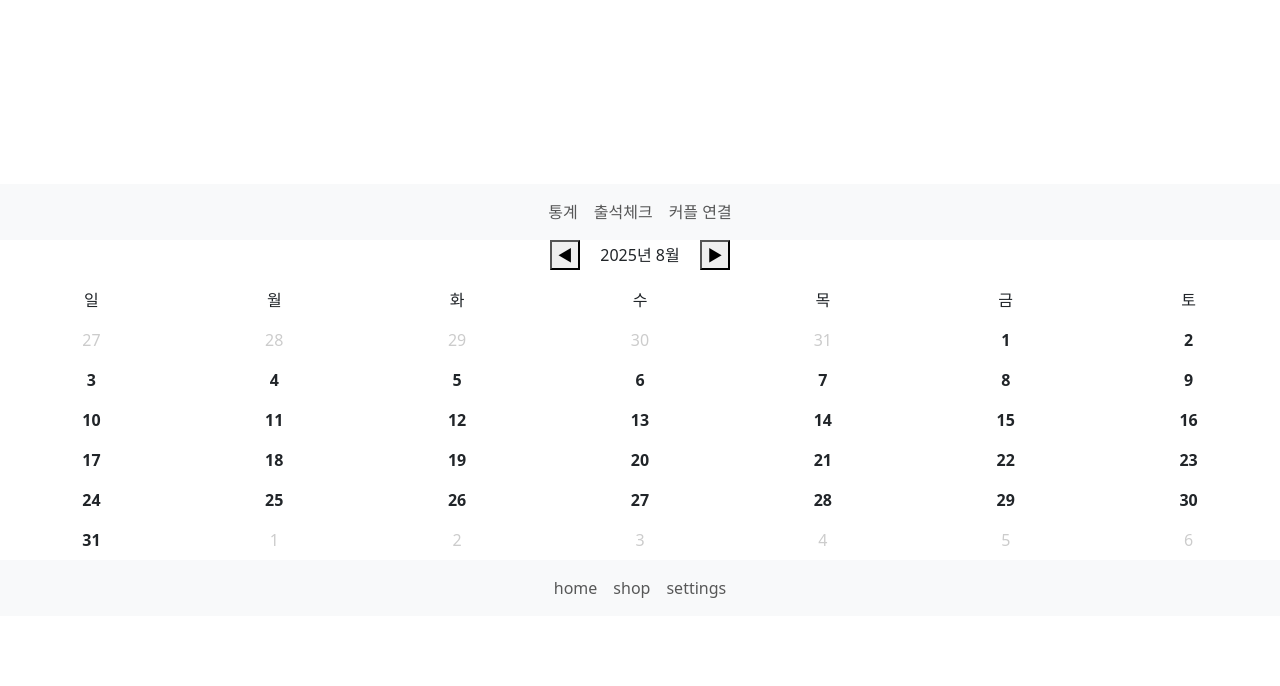
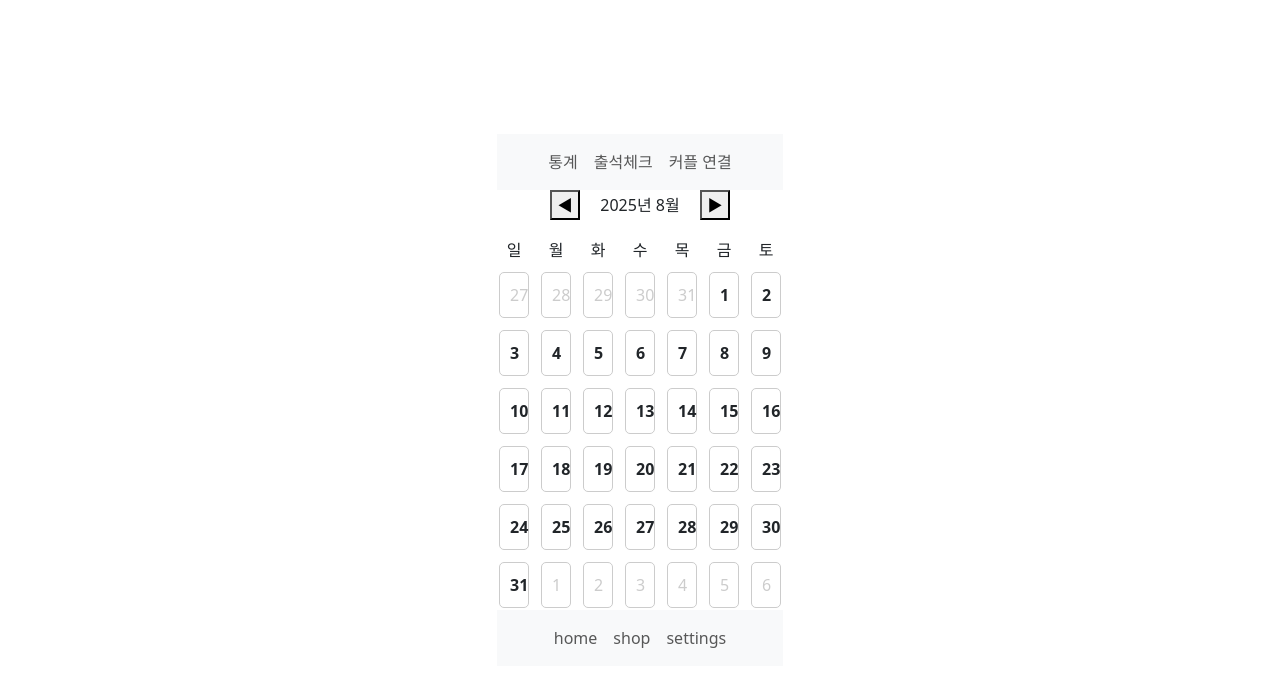
Before and after one commit to suyeonlee333333/accountBook-front, a React (Vite) app: page / in a window 1280 px wide. Shown: the top 686 px of the page. Built offline with nearby package versions, Linux system fonts and the light colour scheme.

Commit message:
라우팅으로 관리된 캘린더

```diff
--- a/src/App.css
+++ b/src/App.css
@@ -11,14 +11,19 @@
     }
 
     .weekdays, .dates {
+    grid-template-columns: repeat(7, 1fr);
     display: grid;
-    grid-template-columns: repeat(7, 1fr);
+    /* grid-template-columns: repeat(auto-fit, minmax(100px, 1fr)); */
+    gap: 0.5rem;
     }
 
     .weekday, .date {
-    padding: 8px;
+    padding: 0.5rem;
+    font-size: 1rem;
     text-align: center;
     }
+
+
 
     .other-month {
     color: #ccc;
@@ -29,7 +34,7 @@
     }
 
     .top-bar {
-        width: 100vw;
+
         display: left;
         align-items: center;
     }
--- a/src/App.jsx
+++ b/src/App.jsx
@@ -2,7 +2,7 @@ import './App.css';
 import {useState, useEffect} from 'react';
 import 'bootstrap/dist/css/bootstrap.min.css';
 import { Navbar, Nav, Container } from 'react-bootstrap';
-import { BrowserRouter, Routes, Route, useNavigate } from 'react-router-dom';
+import { BrowserRouter, Routes, Route, useNavigate, useParams } from 'react-router-dom';
 //import 'react-big-calendar/lib/css/react-big-calendar.css'
 //import { Calendar, momentLocalizer } from 'react-big-calendar'
 //import moment from 'moment'
@@ -40,7 +40,7 @@ export default function App() {
 
       <>
       <Navbar bg="light" data-bs-theme="light">
-        <Container className="under-bar"style={{weight: '300px'}}>
+        <Container className="under-bar"style={{width: '100%'}}>
           <Nav className="me-auto">
             <Nav.Link href="#home">home</Nav.Link>
             <Nav.Link href="#shop">shop</Nav.Link>
@@ -62,6 +62,13 @@ export default function App() {
   useEffect(()=> {
     renderCalender();
   },[currentDate]);
+
+  const fmtYMD = (d) => {
+    const y = d.getFullYear();
+    const m = String(d.getMonth() + 1).padStart(2, '0');
+    const day = String(d.getDate()).padStart(2, '0');
+    return `${y}-${m}-${day}`;
+  };
 
   const renderCalender = () => {
     let date = currentDate;
@@ -90,12 +97,25 @@ export default function App() {
       nextDates.push(i);
     }
 
-    const allDates = prevDates
-        .map((d) => ({ date: d, type: "prev" }))
-        .concat(thisDates.map((d) => ({ date: d, type: "this" })))
-        .concat(nextDates.map((d) => ({ date: d, type: "next" })));
+    const cells = [
+      ...prevDates.map(d => ({
+        dateStr: fmtYMD(new Date(viewYear, viewMonth - 1, d)),
+        day: d,
+        type: 'prev',
+      })),
+      ...thisDates.map(d => ({
+        dateStr: fmtYMD(new Date(viewYear, viewMonth, d)),
+        day: d,
+        type: 'this',
+      })),
+      ...nextDates.map(d => ({
+        dateStr: fmtYMD(new Date(viewYear, viewMonth + 1, d)),
+        day: d,
+        type: 'next',
+      })),
+    ];
 
-      setDates(allDates);
+    setDates(cells);
   };
 
     const prevMonth = () => {
@@ -106,43 +126,11 @@ export default function App() {
       setCurrentDate(new Date(currentDate.getFullYear(), currentDate.getMonth() + 1));
     };
 
-  //   const onDateClick = (date) => {
-  //   setSelectedDate(date);
-  //   navigate(`/date/${date}`);
-  //   };
+    const onDateClick = (dateStr) => {
+    setSelectedDate(dateStr);          // 하이라이트
+    navigate(`/date/${dateStr}`);      // 해당 날짜 상세 페이지로 이동
+  };
 
-
-  //   {dates.map((item, idx) => {
-  // // 현재 날짜 기준 연도, 월 가져오기
-  // const realYear = (() => {
-  //   if (item.type === "prev") {
-  //     if (currentDate.getMonth() === 0) return currentDate.getFullYear() - 1;
-  //     else return currentDate.getFullYear();
-  //   } else if (item.type === "next") {
-  //     if (currentDate.getMonth() === 11) return currentDate.getFullYear() + 1;
-  //     else return currentDate.getFullYear();
-  //   } else {
-  //     return currentDate.getFullYear();
-  //   }
-  // })();
-
-  // const realMonth = (() => {
-  //   if (item.type === "prev") {
-  //     if (currentDate.getMonth() === 0) return 11;
-  //     else return currentDate.getMonth() - 1;
-  //   } else if (item.type === "next") {
-  //     if (currentDate.getMonth() === 11) return 0;
-  //     else return currentDate.getMonth() + 1;
-  //   } else {
-  //     return currentDate.getMonth();
-  //   }
-  // })();
-  //   })}
-
-  //   const formattedMonth = String(realMonth + 1).padStart(2, "0");
-  //   const formattedDate = String(item.date).padStart(2, "0");
-
-  //   const fullDateStr = `${realYear}-${formattedMonth}-${formattedDate}`;
 
     return (
       <>
@@ -153,26 +141,23 @@ export default function App() {
         </span>
         <button onClick={nextMonth}>▶</button>
       </div>
+
       <div className="weekdays">
         {["일", "월", "화", "수", "목", "금", "토"].map((day) => (
           <div key={day} className="weekday">{day}</div>
         ))}
       </div>
+
       <div className="dates">
-          {dates.map((item,idx)=>(
-            <div key={idx} className={`date ${item.type=='this'? "this-month" : "other-month"}`}>{item.date}
-            </div>
-          ))}
-        </div>
-
-        {/* <div
-        key={fullDateStr}
-        className={`date ${item.type === "this" ? "this-month" : "other-month"}`}
-        onClick={() => onDateClick(fullDateStr)}
+        {dates.map((item) => (
+          <div
+            key={item.dateStr}                                     // ✅ 고유 key
+            className={`date ${item.type === 'this' ? 'this-month' : 'other-month'}`}
+            onClick={() => onDateClick(item.dateStr)}               // ✅ 문자열 날짜로 이동
             style={{
               padding: 10,
               cursor: "pointer",
-          backgroundColor: selectedDate === fullDateStr ? "lightblue" : "transparent",
+              backgroundColor: selectedDate === item.dateStr ? "lightblue" : "transparent", // ✅ 하이라이트
               border: "1px solid #ccc",
               borderRadius: 5,
               margin: 2,
@@ -181,12 +166,19 @@ export default function App() {
               textAlign: "center",
             }}
           >
-        {item.date}
-      </div> */}
+            {item.day}                                              {/* 셀에는 숫자만 표기 */}
+          </div>
+        ))}
+      </div>
       </>
     )
   };
+
+
   function DateDetailPage () {
-
+    const { date } = useParams();
+    return (
+      null
+    )
   };
 }
```
Lines whose indentation alone changed are shown as unchanged.
